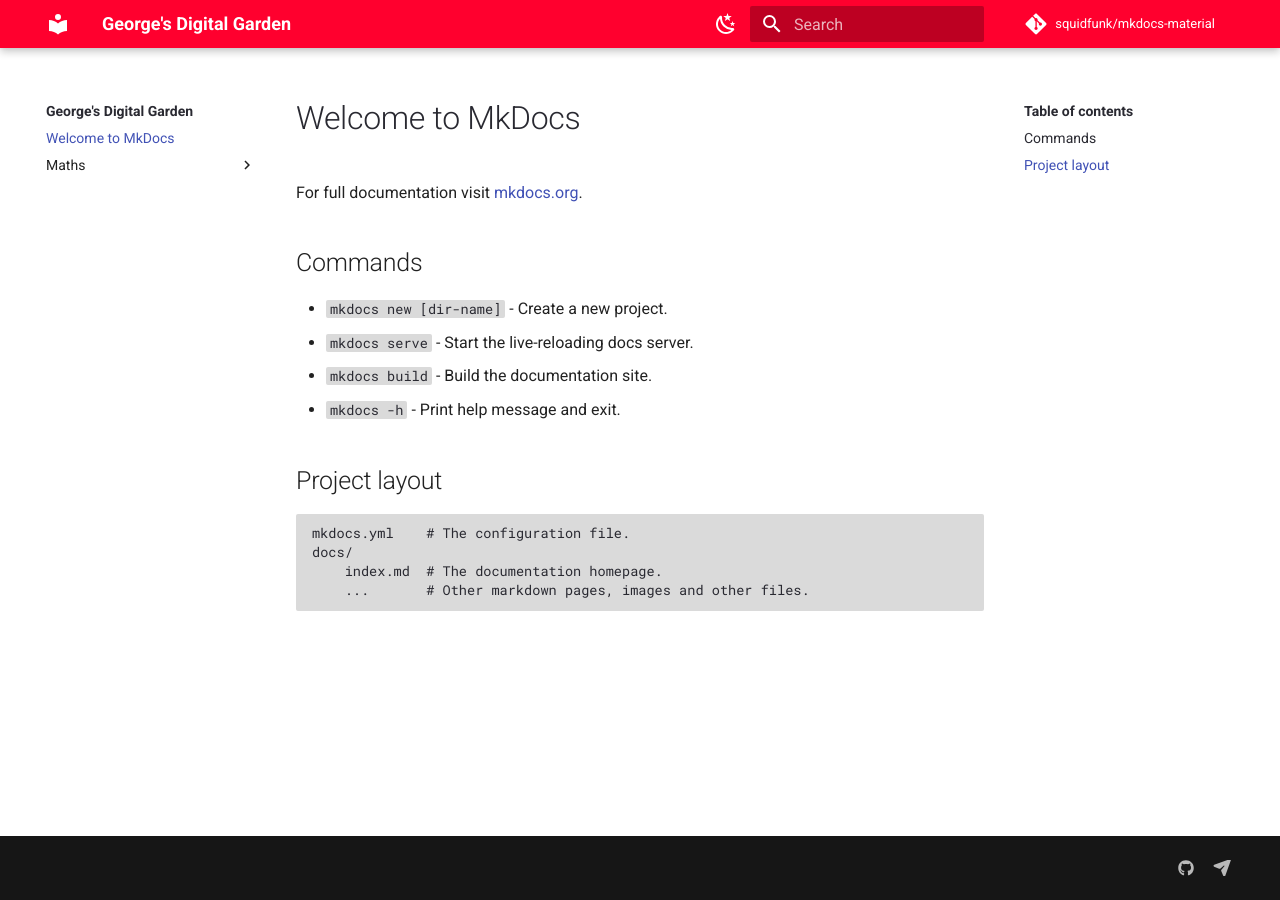
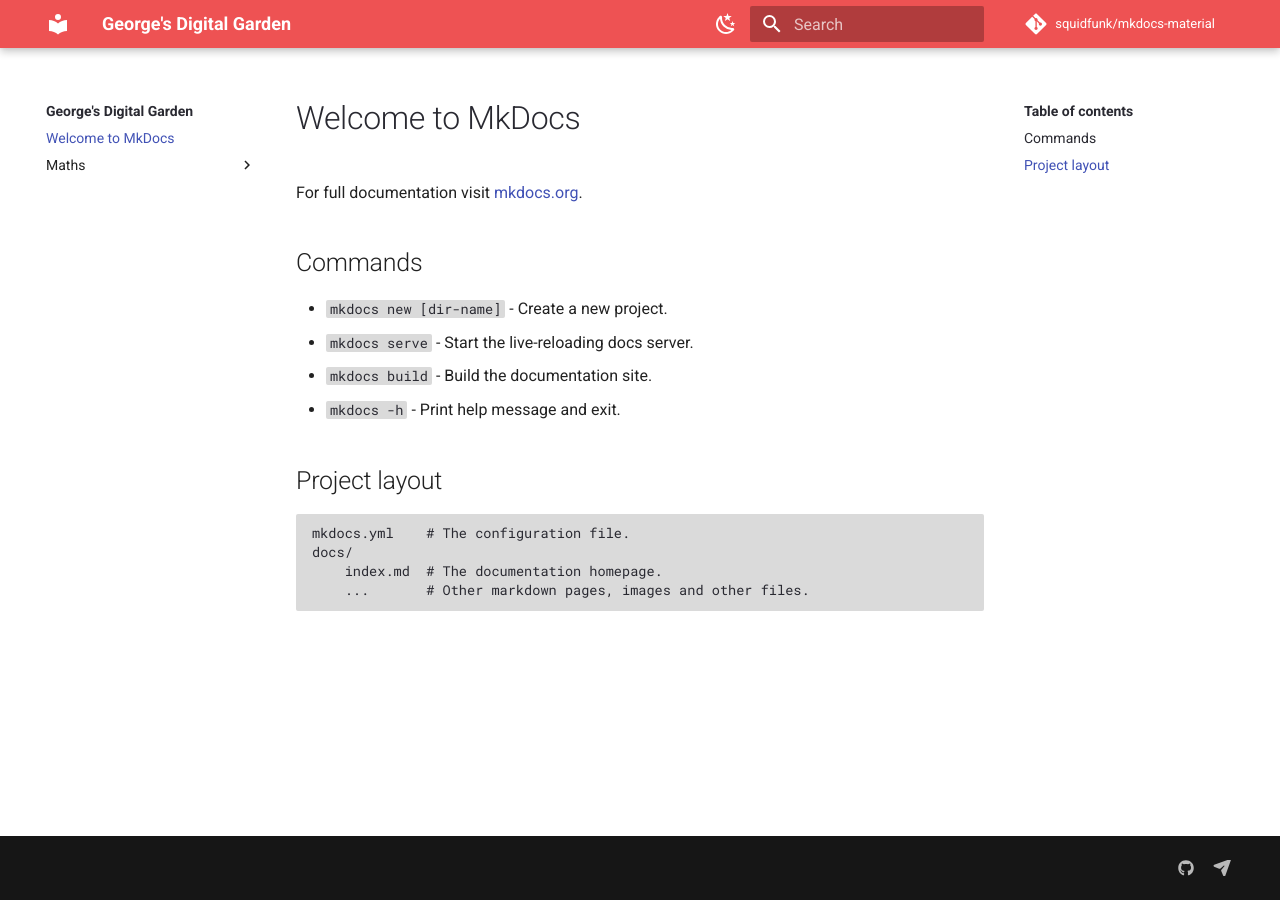
Before and after one commit to raphaelluethy/Digital-Garden, an MkDocs documentation site: the page built from docs/index.md, in a window 1280 px wide. Built offline with MkDocs 1.6.1 and Material for MkDocs 9.7.7, drawn with Linux system fonts in a browser that asks for light colours; comment, search, counter and statistics services are not loaded.

Commit message:
Changed red color

```diff
--- a/docs/stylesheets/extra.css
+++ b/docs/stylesheets/extra.css
@@ -2,9 +2,9 @@
 	--md-default-fg-color: rgb(218, 218, 218); /* text */
 	--md-default-fg-color--light: rgb(218, 218, 218); /* page title*/
 	--md-default-bg-color: #212127; /* background */
-	--md-primary-fg-color: #FF002E; /* header background and nav selected 3^*/
+	--md-primary-fg-color: #ee5253; /* header background and nav selected 3^*/
 	--md-primary-bg-color: rgb(255, 255, 255); /* header text*/
-	--md-accent-fg-color: #FF002E; /* nav hover*/
+	--md-accent-fg-color: #ee5253; /* nav hover*/
 	--md-code-bg-color: #292931; /* code background*/
 	--md-code-fg-color: rgb(218, 218, 218); /* code default text*/
 }
@@ -13,9 +13,9 @@
 	--md-default-fg-color: #212127; /* text */
 	--md-default-fg-color--light: #292931; /* page title*/
 	--md-default-bg-color: #fff; /* background */
-	--md-primary-fg-color: #FF002E; /* header background and nav selected 3^*/
+	--md-primary-fg-color: #ee5253; /* header background and nav selected 3^*/
 	--md-primary-bg-color: rgb(255, 255, 255); /* header text*/
-	--md-accent-fg-color: #FF002E; /* nav hover*/
+	--md-accent-fg-color: #ee5253; /* nav hover*/
 	--md-code-bg-color: rgb(218, 218, 218); /* code background*/
 	--md-code-fg-color: #292931; /* code default text*/
 }
```
